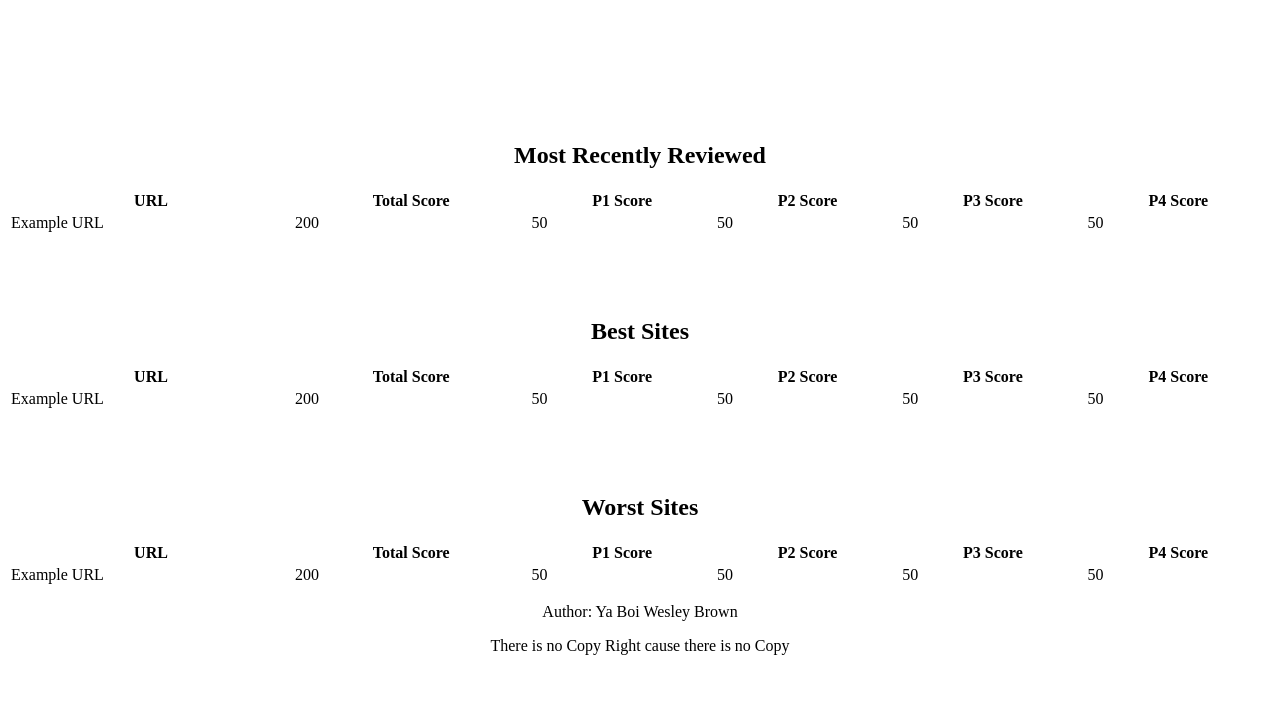
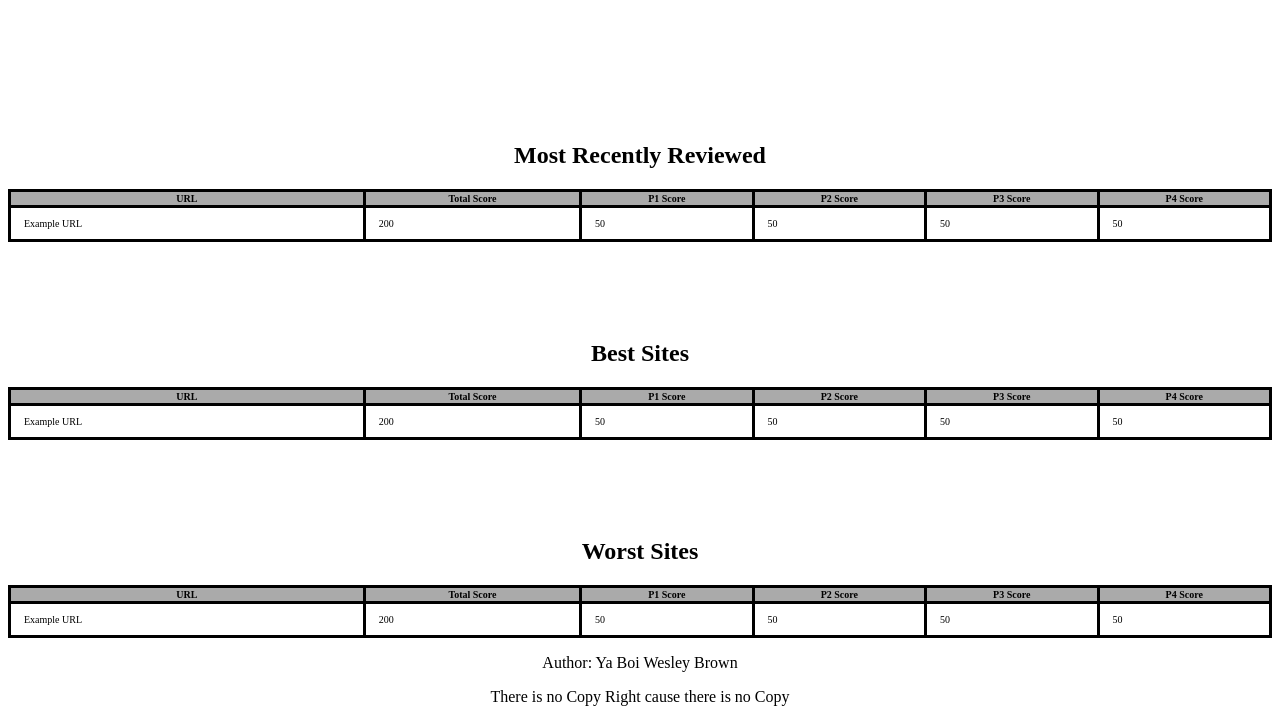
Before and after one commit to WesleyBrown792/CS401, a PHP site: page /Home.php in a window 1280 px wide. Shown: the part 246-968 px from the top of the page. Before the commit the page ends 901 px from the top, so only its background shows below. Run offline with PHP 8.4, Linux system fonts and the light colour scheme.

Commit message:
this should add the thing to the place

```diff
--- a/Dao.php
+++ b/Dao.php
@@ -46,8 +46,9 @@
             $q->execute();
         }
 
-        public function addworstsite(){
-
+        public function getWebsites(){
+            $conn = $this->getConnection();
+            return $conn->query("select * from WebsiteList");
         }
     }
 ?>
--- a/style.css
+++ b/style.css
@@ -30,3 +30,22 @@ ul {
     width: 100%;
     height: 2.5rem;            /* Footer height */
   }
+
+  table{
+    border-collapse: collapse;
+    margin: 15 0;
+  }
+
+  table, th, td{
+    border: 3px solid black;
+    font-size: 10px;
+  }
+
+  th{
+    background-color: #AAAAAA;
+  }
+
+  td{
+    font-size: 10px;
+    padding: 10 13;
+  }
```
Also changed, not shown: B1.html (deleted, +0 -49 lines), B1.php (added, +45 -0 lines), table.php (added, +26 -0 lines).
